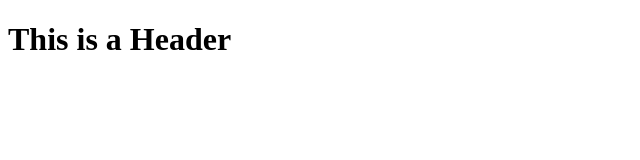
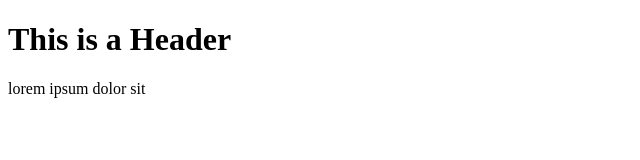
Before and after one commit to AlexNieman/git-test, a plain HTML site: page index.html in a window 1280 px wide. Shown: the whole page, without its empty margins (0-640 px from the left). Drawn offline with Linux system fonts and the light colour scheme.

Commit message:
Second commit

```diff
--- a/index.html
+++ b/index.html
@@ -8,5 +8,6 @@
   </head>
   <body>
     <h1>This is a Header</h1>
+    <p>lorem ipsum dolor sit</p>
   </body>
 </html>
```
